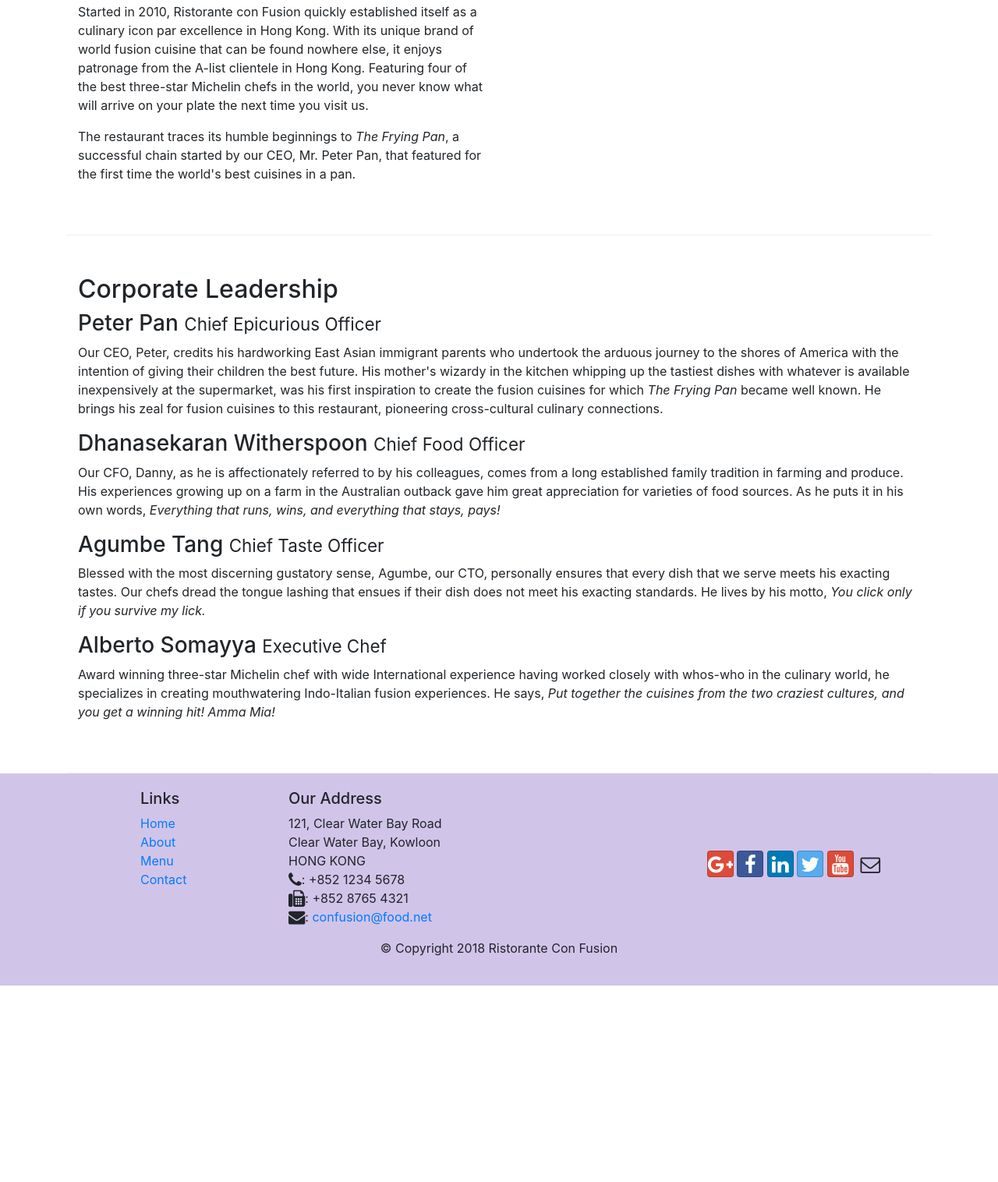
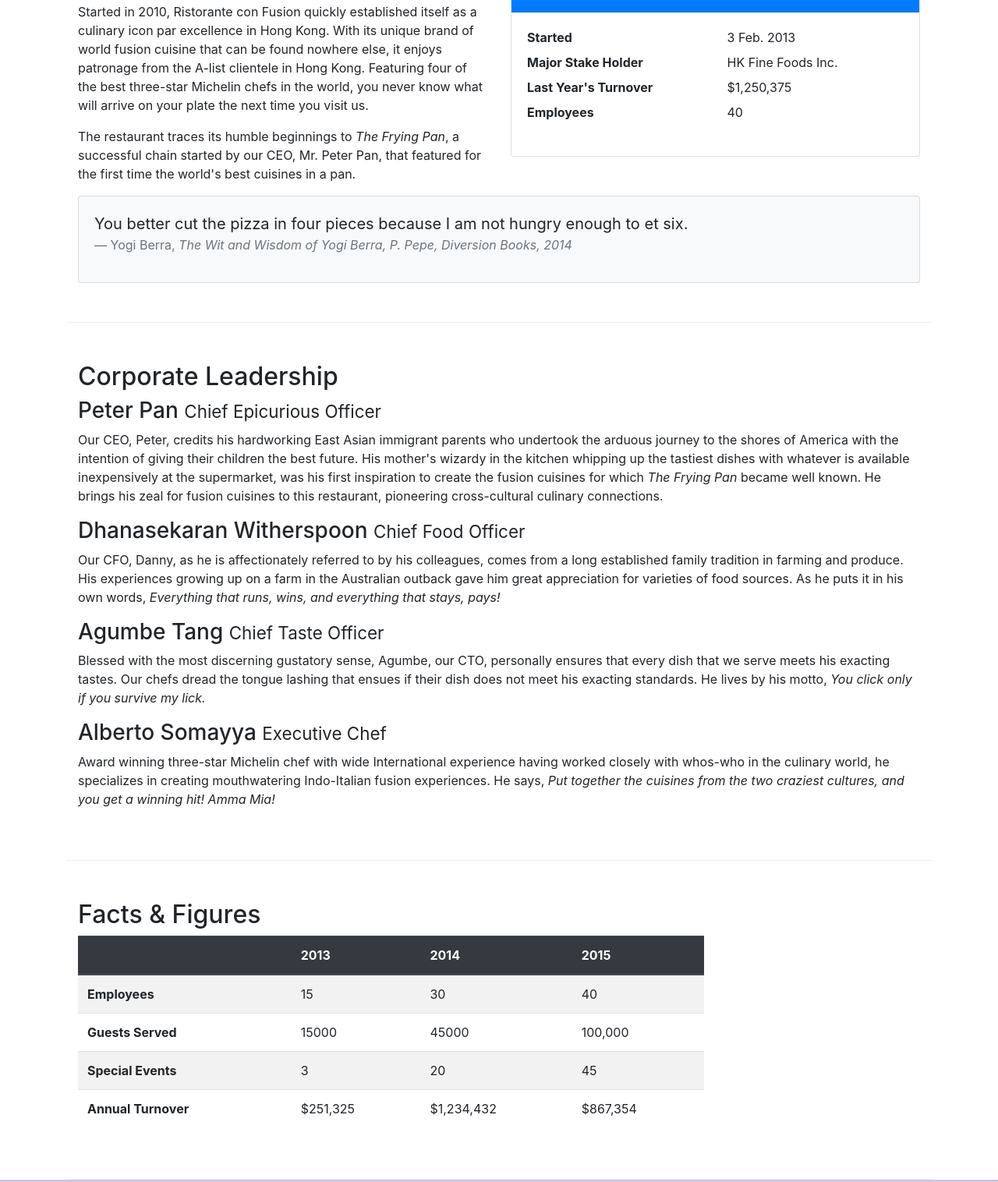
Before and after one commit to Bahaagac/Front-End-Web-UI-Frameworks-and-Tools-Bootstrap-4, a website: page aboutus.html in a window 1280 px wide. Shown: the part 558-2074 px from the top of the page at 78% size. Before the commit the page ends 1822 px from the top, so only its background shows below. Drawn offline with nearby package versions, Linux system fonts and the light colour scheme.

Commit message:
Tables and Cards

```diff
--- a/aboutus.html
+++ b/aboutus.html
@@ -60,18 +60,50 @@
             </div>
         </div>
 
-        <div class="row row-content align-items-center">
+        <div class="row row-content">
             <div class="col-12 col-sm-6">
                 <h2>Our History</h2>
                 <p>Started in 2010, Ristorante con Fusion quickly established itself as a culinary icon par excellence in Hong Kong. With its unique brand of world fusion cuisine that can be found nowhere else, it enjoys patronage from the A-list clientele in Hong Kong.  Featuring four of the best three-star Michelin chefs in the world, you never know what will arrive on your plate the next time you visit us.</p>
                 <p>The restaurant traces its humble beginnings to <em>The Frying Pan</em>, a successful chain started by our CEO, Mr. Peter Pan, that featured for the first time the world's best cuisines in a pan.</p>
             </div>
-            <div>
+
+            <!-- Cards Starts-->
+            <div class="col-12 col-sm-6 mb-2">
+                <div class="card">
+                    <h3 class="card-header bg-primary text-white">Facts At a Glance</h3>
+                    <div class="card-body">
+                        <dl class="row">
+                            <dt class="col-6">Started</dt>
+                            <dd class="col-6">3 Feb. 2013</dd>
+                            <dt class="col-6">Major Stake Holder</dt>
+                            <dd class="col-6">HK Fine Foods Inc.</dd>
+                            <dt class="col-6">Last Year's Turnover</dt>
+                            <dd class="col-6">$1,250,375</dd>
+                            <dt class="col-6">Employees</dt>
+                            <dd class="col-6">40</dd>
+                        </dl>
+                    </div>
+                </div>
             </div>
+            <div class="col-12">
+                <div class="card card-body bg-light">
+                    <blockquote class="blockquote">
+                        <p class="mb-0">You better cut the pizza in four pieces
+                            because I am not hungry enough to et six.
+                        </p>
+                        <footer class="blockquote-footer">Yogi Berra,
+                            <cite title="Source Title">The Wit and Wisdom of Yogi Berra, P. Pepe,
+                                Diversion Books, 2014
+                            </cite>
+                        </footer>
+                    </blockquote>
+                </div>
+            </div>
+            <!-- Cards Ends-->
         </div>
 
 
-        <div class="row row-content align-items-center">
+        <div class="row row-content">
             <div class="col-12">
                 <h2>Corporate Leadership</h2>
                 <h3>Peter Pan <small>Chief Epicurious Officer</small></h3>
@@ -84,6 +116,55 @@
                 <p class="d-none d-sm-block">Award winning three-star Michelin chef with wide International experience having worked closely with whos-who in the culinary world, he specializes in creating mouthwatering Indo-Italian fusion experiences. He says, <em>Put together the cuisines from the two craziest cultures, and you get a winning hit! Amma Mia!</em></p>
             </div>
        </div>
+
+       <!--Table starts-->
+       <div class="row row-content">
+           <div class="col-12 col-sm-9">
+               <h2>Facts &amp; Figures</h2>
+               <div class="table-responsive">
+                   <table class="table table-striped">
+                       <thead class="thead-dark">
+                           <tr>
+                               <th>&nbsp;</th>
+                               <th>2013</th>
+                               <th>2014</th>
+                               <th>2015</th>
+                           </tr>
+                       </thead>
+                       <tbody>
+                           <tr>
+                               <th>Employees</th>
+                               <td>15</td>
+                               <td>30</td>
+                               <td>40</td>
+                           </tr>
+                           <tr>
+                               <th>Guests Served</th>
+                               <td>15000</td>
+                               <td>45000</td>
+                               <td>100,000</td>
+                           </tr>
+                           <tr>
+                               <th>Special Events</th>
+                               <td>3</td>
+                               <td>20</td>
+                               <td>45</td>
+                           </tr>
+                           <tr>
+                               <th>Annual Turnover</th>
+                               <td>$251,325</td>
+                               <td>$1,234,432</td>
+                               <td>$867,354</td>
+                            </tr>
+                       </tbody>
+                   </table>
+               </div>
+
+           </div>
+           <div class="col-12 col-sm-3"></div>
+
+       </div>
+       <!--Table ends-->
 
     </div>
 
```
